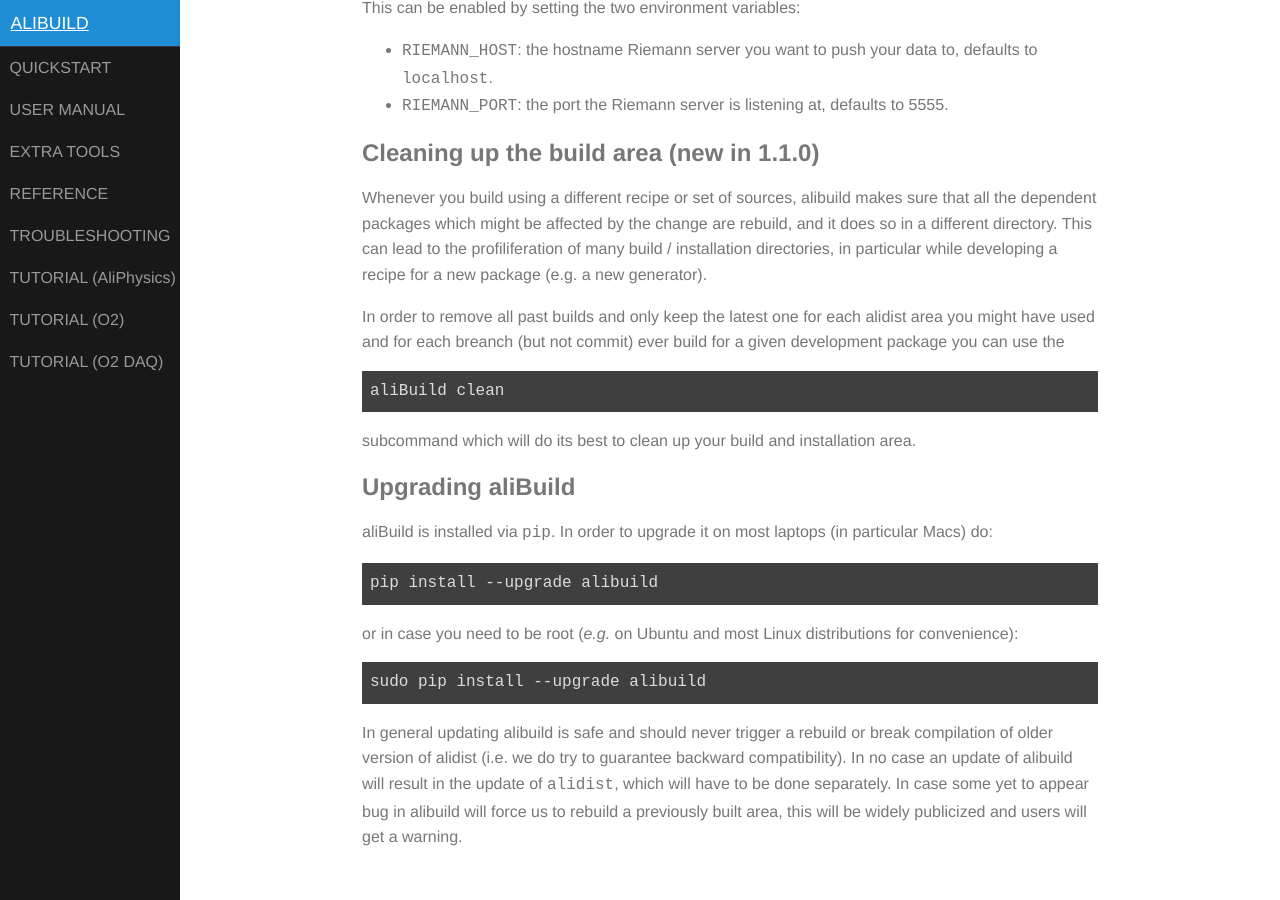
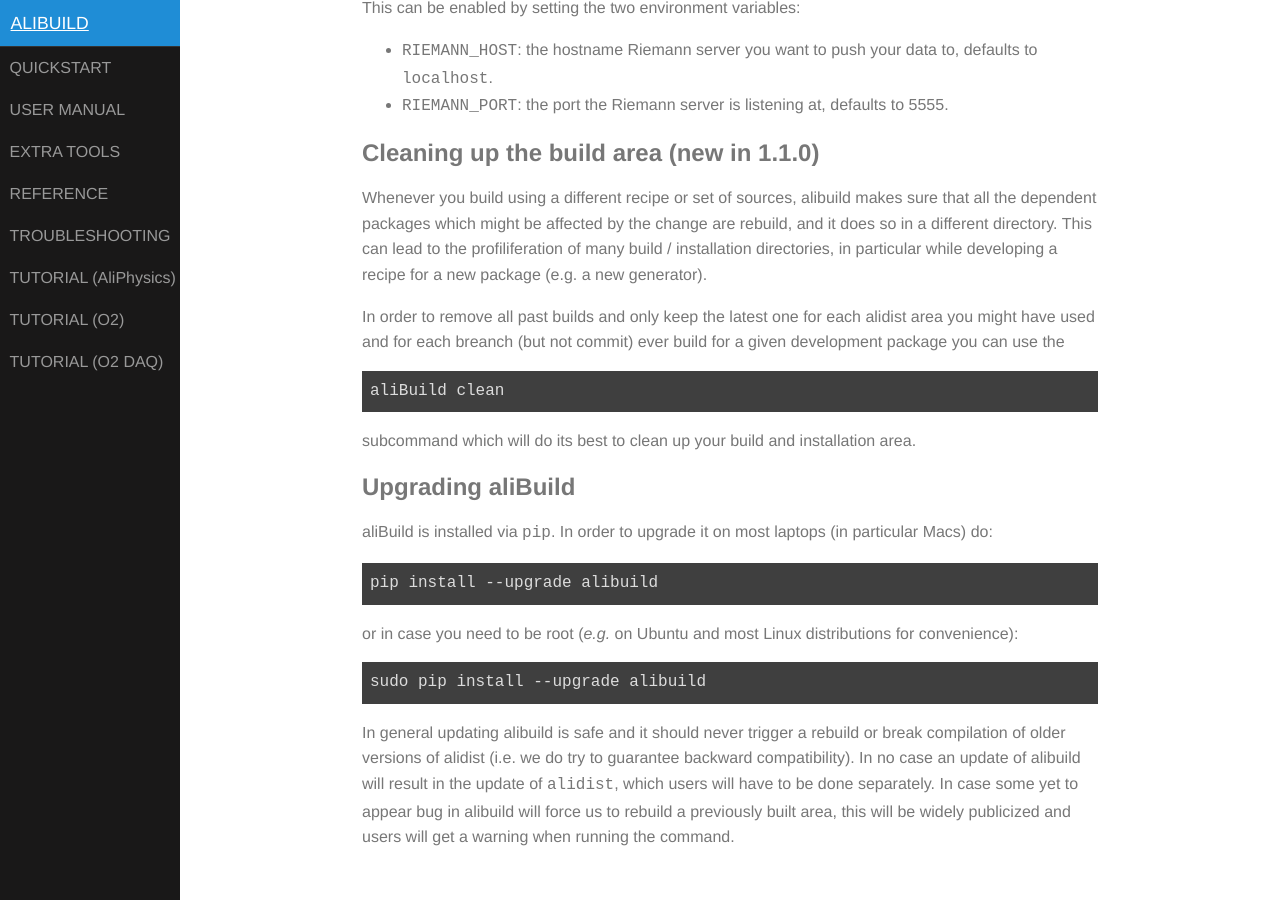
Before and after one commit to alisw/alibuild, a Jekyll site: the page built from docs/user.markdown, in a window 1280 px wide and 900 px high, scrolled down 4652 px. Built offline with Jekyll 4.4.1, drawn with Linux system fonts in a browser that asks for light colours.

Commit message:
Better english...

```diff
--- a/docs/user.markdown
+++ b/docs/user.markdown
@@ -249,9 +249,10 @@
 
     sudo pip install --upgrade alibuild
 
-In general updating alibuild is safe and should never trigger a rebuild or
-break compilation of older version of alidist (i.e. we do try to guarantee
+In general updating alibuild is safe and it should never trigger a rebuild or
+break compilation of older versions of alidist (i.e. we do try to guarantee
 backward compatibility). In no case an update of alibuild will result in the
-update of `alidist`, which will have to be done separately. In case some yet to
-appear bug in alibuild will force us to rebuild a previously built area, this
-will be widely publicized and users will get a warning.
+update of `alidist`, which users will have to be done separately.
+In case some yet to appear bug in alibuild will force us to rebuild a
+previously built area, this will be widely publicized and users will get a warning
+when running the command.
```
